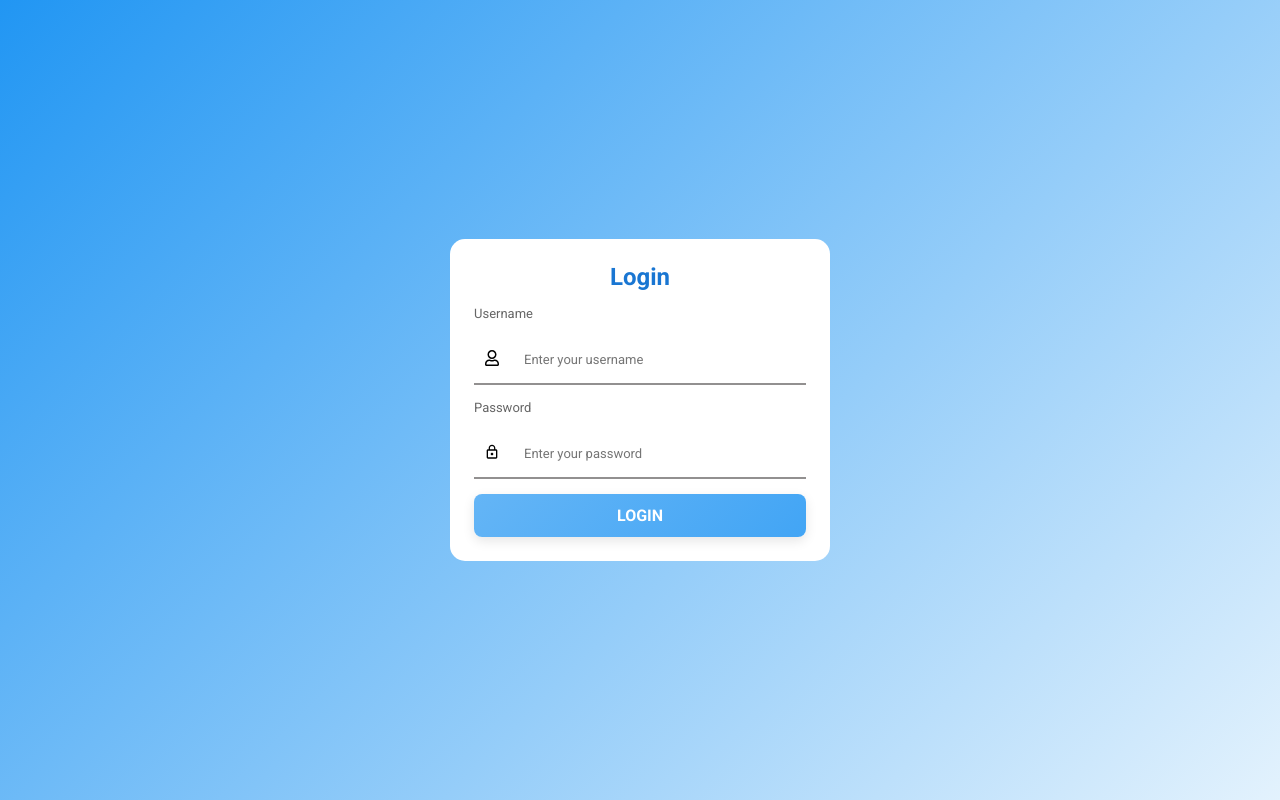
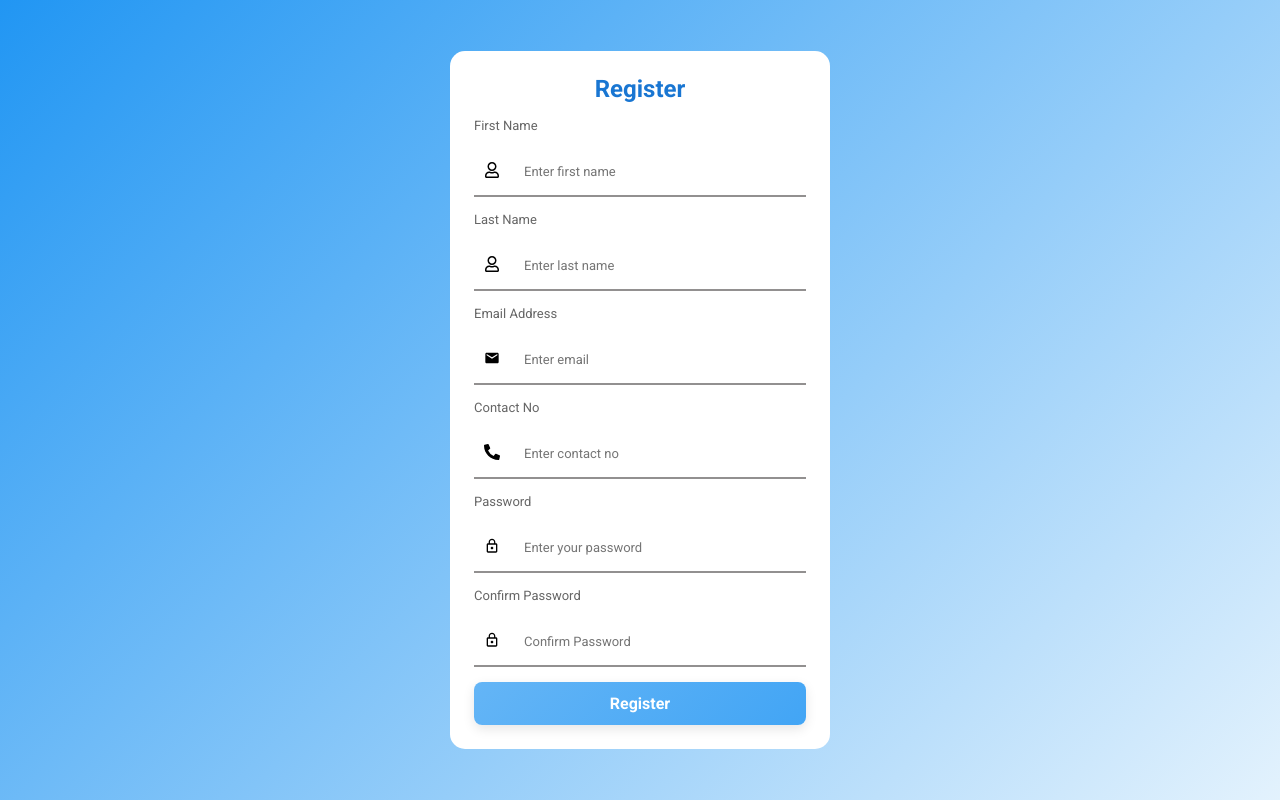
Before and after one commit to AmalRajMP/DealHive, a React (Create React App) app in the folder frontend/: page / in a window 1280 px wide. Built offline with nearby package versions, Linux system fonts and the light colour scheme.

Commit message:
feat: add registration form with input fields, validation and UI improvements

```diff
--- a/frontend/src/App.js
+++ b/frontend/src/App.js
@@ -1,9 +1,11 @@
 import { Routes, Route } from 'react-router-dom'
 import LoginPage from './pages/LoginPage'
+import RegistrationPage from './pages/RegistrationPage'
 
 const App = () => (
   <Routes>
-    <Route path="/" element={<LoginPage />} />
+    <Route path="/" element={<RegistrationPage />} />
+    <Route path="/login" element={<LoginPage />} />
   </Routes>
 )
 
--- /dev/null
+++ b/frontend/src/components/RegistrationForm/index.js
@@ -0,0 +1,179 @@
+import { useState } from 'react'
+import { FaRegUser, FaPhoneAlt } from 'react-icons/fa'
+import { MdEmail, MdLockOutline } from 'react-icons/md'
+
+import {
+  FormContainer,
+  Heading,
+  Label,
+  InputContainer,
+  Icon,
+  InputEle,
+  ErrorMsg,
+  Button,
+} from './styledComponents'
+
+const RegistrationForm = () => {
+  const [firstName, setFirstName] = useState('')
+  const [lastName, setLastName] = useState('')
+  const [emailID, setEmailID] = useState('')
+  const [contactNo, setContactNo] = useState('')
+  const [password, setPassword] = useState('')
+  const [confirmPassword, setConfirmPassword] = useState('')
+
+  const onChangeFirstName = (event) => setFirstName(event.target.value)
+  const onChangeLastName = (event) => setLastName(event.target.value)
+  const onChangeEmailID = (event) => setEmailID(event.target.value)
+  const onChangeContactNo = (event) => setContactNo(event.target.value)
+  const onChangePassword = (event) => setPassword(event.target.value)
+  const onChangeConfirmPassword = (event) =>
+    setConfirmPassword(event.target.value)
+
+  const submitForm = (event) => {
+    event.preventDefault()
+  }
+
+  return (
+    <FormContainer onSubmit={submitForm}>
+      <input
+        type="text"
+        name="fake_username"
+        autoComplete="off"
+        style={{ display: 'none' }}
+      />
+
+      <input
+        type="password"
+        name="fake_password"
+        autoComplete="new-password"
+        style={{ display: 'none' }}
+      />
+
+      <Heading>Register</Heading>
+      <Label htmlFor="firstName">First Name</Label>
+      <InputContainer>
+        <Icon>
+          <FaRegUser />
+        </Icon>
+        <InputEle
+          id="firstName"
+          type="text"
+          value={firstName}
+          placeholder="Enter first name"
+          onChange={onChangeFirstName}
+          required
+          autoComplete="off"
+        />
+      </InputContainer>
+
+      <Label htmlFor="lastName">Last Name</Label>
+      <InputContainer>
+        <Icon>
+          <FaRegUser />
+        </Icon>
+        <InputEle
+          id="lastName"
+          type="text"
+          value={lastName}
+          placeholder="Enter last name"
+          onChange={onChangeLastName}
+          required
+          autoComplete="off"
+        />
+      </InputContainer>
+
+      <Label htmlFor="emailID">Email Address</Label>
+      <InputContainer>
+        <Icon>
+          <MdEmail />
+        </Icon>
+        <InputEle
+          id="emailID"
+          type="email"
+          value={emailID}
+          placeholder="Enter email"
+          onChange={onChangeEmailID}
+          required
+          autoComplete="off"
+        />
+      </InputContainer>
+      {emailID && !emailID.includes('@') && (
+        <ErrorMsg>Please enter a valid email</ErrorMsg>
+      )}
+
+      <Label htmlFor="contactNo">Contact No</Label>
+      <InputContainer>
+        <Icon>
+          <FaPhoneAlt />
+        </Icon>
+        <InputEle
+          id="contactNo"
+          type="tel"
+          value={contactNo}
+          placeholder="Enter contact no"
+          onChange={onChangeContactNo}
+          required
+          autoComplete="off"
+        />
+      </InputContainer>
+      {contactNo && contactNo.length !== 10 && (
+        <ErrorMsg>Phone number must be 10 digits</ErrorMsg>
+      )}
+
+      <Label htmlFor="password">Password</Label>
+      <InputContainer>
+        <Icon>
+          <MdLockOutline />
+        </Icon>
+        <InputEle
+          id="password"
+          type="password"
+          value={password}
+          placeholder="Enter your password"
+          onChange={onChangePassword}
+          required
+          autoComplete="off"
+        />
+      </InputContainer>
+      {password && password.length < 6 && (
+        <ErrorMsg>Password must be at least 6 characters</ErrorMsg>
+      )}
+
+      <Label htmlFor="confirmPassword">Confirm Password</Label>
+      <InputContainer>
+        <Icon>
+          <MdLockOutline />
+        </Icon>
+        <InputEle
+          id="confirmPassword"
+          type="password"
+          value={confirmPassword}
+          placeholder="Confirm Password"
+          onChange={onChangeConfirmPassword}
+          required
+          autoComplete="off"
+        />
+      </InputContainer>
+
+      {password !== confirmPassword && (
+        <ErrorMsg>Passwords do not match</ErrorMsg>
+      )}
+
+      <Button
+        type="submit"
+        disabled={
+          !firstName ||
+          !lastName ||
+          !emailID ||
+          !contactNo ||
+          !password ||
+          !confirmPassword
+        }
+      >
+        Register
+      </Button>
+    </FormContainer>
+  )
+}
+
+export default RegistrationForm
--- /dev/null
+++ b/frontend/src/components/RegistrationForm/styledComponents.js
@@ -0,0 +1,78 @@
+import styled from 'styled-components'
+
+export const FormContainer = styled.form`
+  min-height: auto;
+  width: 100%;
+  max-width: 380px;
+  background-color: #ffffff;
+  display: flex;
+  flex-direction: column;
+  gap: 15px;
+  border-radius: 15px;
+  padding: 24px;
+`
+export const Heading = styled.h1`
+  color: #1976d2;
+  font-size: 24px;
+  text-align: center;
+`
+export const Label = styled.label`
+  color: #666666;
+  font-size: 13px;
+`
+export const InputContainer = styled.div`
+  display: flex;
+  align-items: center;
+  gap: 16px;
+  border-bottom: 2px solid #929090;
+  padding: 10px;
+`
+export const Icon = styled.div`
+  font-size: 16px;
+  color: 616161;
+`
+
+export const InputEle = styled.input`
+  width: 100%;
+  background-color: transparent;
+  color: #424242;
+  font-size: 13px;
+  border-width: 0px;
+  padding: 6px 8px 6px 8px;
+
+  &:-webkit-autofill {
+    -webkit-box-shadow: 0 0 0px 1000px #ffffff inset !important;
+    box-shadow: 0 0 0px 1000px #ffffff inset !important;
+    -webkit-text-fill-color: #000 !important;
+  }
+`
+export const ErrorMsg = styled.p`
+  color: #d32f2f;
+  font-size: 12px;
+  margin-top: -8px;
+  margin-bottom: 8px;
+}`
+
+export const Button = styled.button`
+  width: 100%;
+  padding: 12px 20px;
+  border: none;
+  border-radius: 8px;
+  cursor: pointer;
+  font-size: 16px;
+  font-weight: 600;
+  color: #ffffff;
+
+  background: linear-gradient(135deg, #64b5f6, #42a5f5);
+
+  transition: all 0.3s ease;
+  box-shadow: 0 4px 12px rgba(0, 0, 0, 0.1);
+
+  &:hover {
+    box-shadow: 0 6px 16px rgba(0, 0, 0, 0.15);
+  }
+
+  &:active {
+    transform: scale(0.97);
+  }
+`
--- /dev/null
+++ b/frontend/src/pages/RegistrationPage/index.js
@@ -0,0 +1,10 @@
+import RegistrationForm from '../../components/RegistrationForm'
+import { MainContainer } from './styledComponents'
+
+const RegistrationPage = () => (
+  <MainContainer>
+    <RegistrationForm />
+  </MainContainer>
+)
+
+export default RegistrationPage
--- /dev/null
+++ b/frontend/src/pages/RegistrationPage/styledComponents.js
@@ -0,0 +1,11 @@
+import styled from 'styled-components'
+
+export const MainContainer = styled.div`
+  min-height: 100vh;
+  width: 100%;
+  background: linear-gradient(135deg, #2196f3, #e3f2fd);
+  display: flex;
+  justify-content: center;
+  align-items: center;
+  padding: 20px;
+`
```
